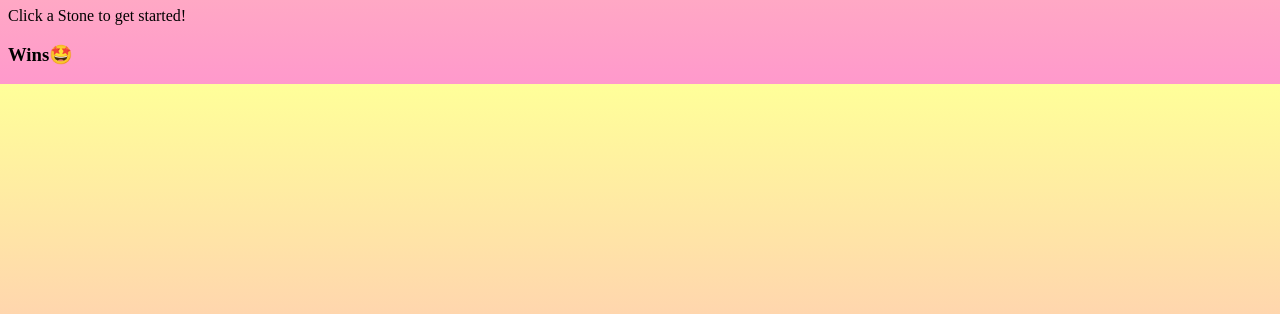
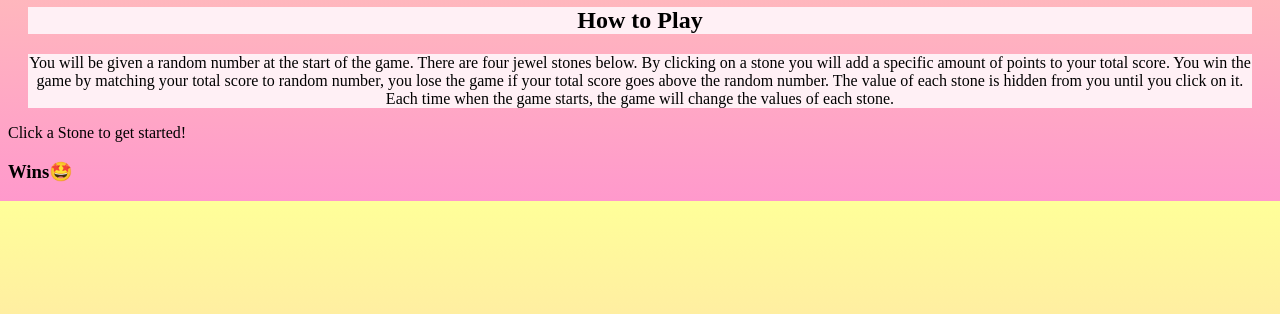
Before and after one commit to Tayaj718/Unit-4-Game-Crystals, a plain HTML site: page index.html in a window 1280 px wide. Shown: the part 486-800 px from the top of the page. Drawn offline with Linux system fonts and the light colour scheme.

Commit message:
added more css for h2 and directions

```diff
--- a/assets/css/style.css
+++ b/assets/css/style.css
@@ -8,4 +8,15 @@
 
 body {
     background: linear-gradient(#ffff99, #ff99cc);
+
 }
+
+
+
+.howto {
+    background-color: lavenderblush;
+}
+
+.directions {
+    background-color: lavenderblush;
+}
--- a/assets/javascript/game.js
+++ b/assets/javascript/game.js
@@ -0,0 +1,6 @@
+$(document).ready(function() {
+    //INSERT NUMBER ARRAYS
+    //MAKE IT RANDOM
+
+
+}
--- a/index.html
+++ b/index.html
@@ -13,6 +13,21 @@
     <!--INSERT BANNER CODE HERE-->
         <div id="banner"><img src="assets/images/diamond-jewellery-collection-banner_1920x.jpg">
             <h1 class="jewel">💎JEWEL COLLECTOR💎</h1>
+
+            <h2 class="howto">How to Play</h2>
+            <p class="directions">
+                You will be given a random number at the start of the game.
+
+                There are four jewel stones below. By clicking on a stone you will add a specific amount of points to your total score.
+
+                You win the game by matching your total score to random number, you lose the game if your total score goes above the random number.
+
+                The value of each stone is hidden from you until you click on it.
+
+                Each time when the game starts, the game will change the values of each stone.
+
+
+            </p>
         </div>
 
         <div id="container">
```
